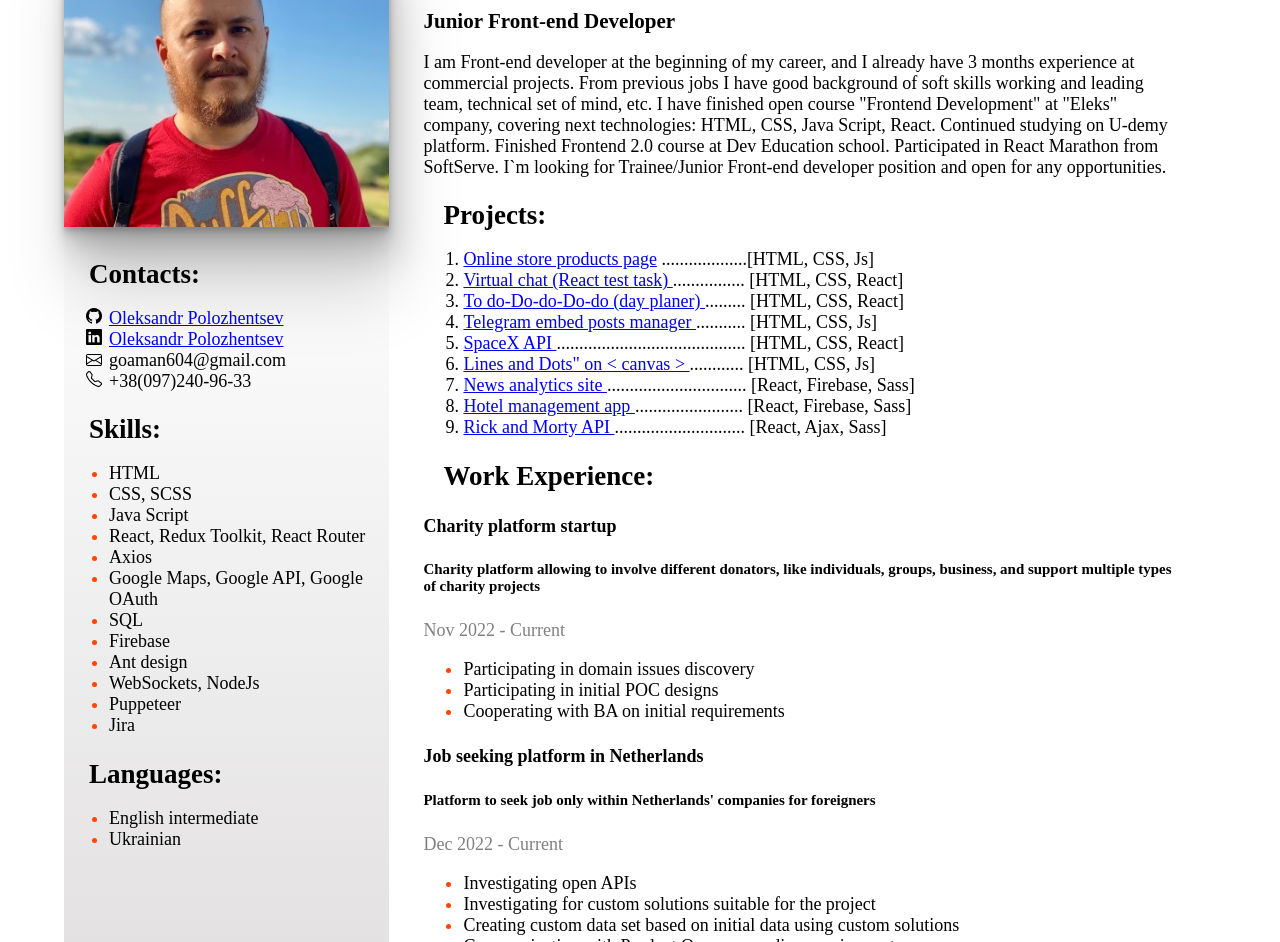
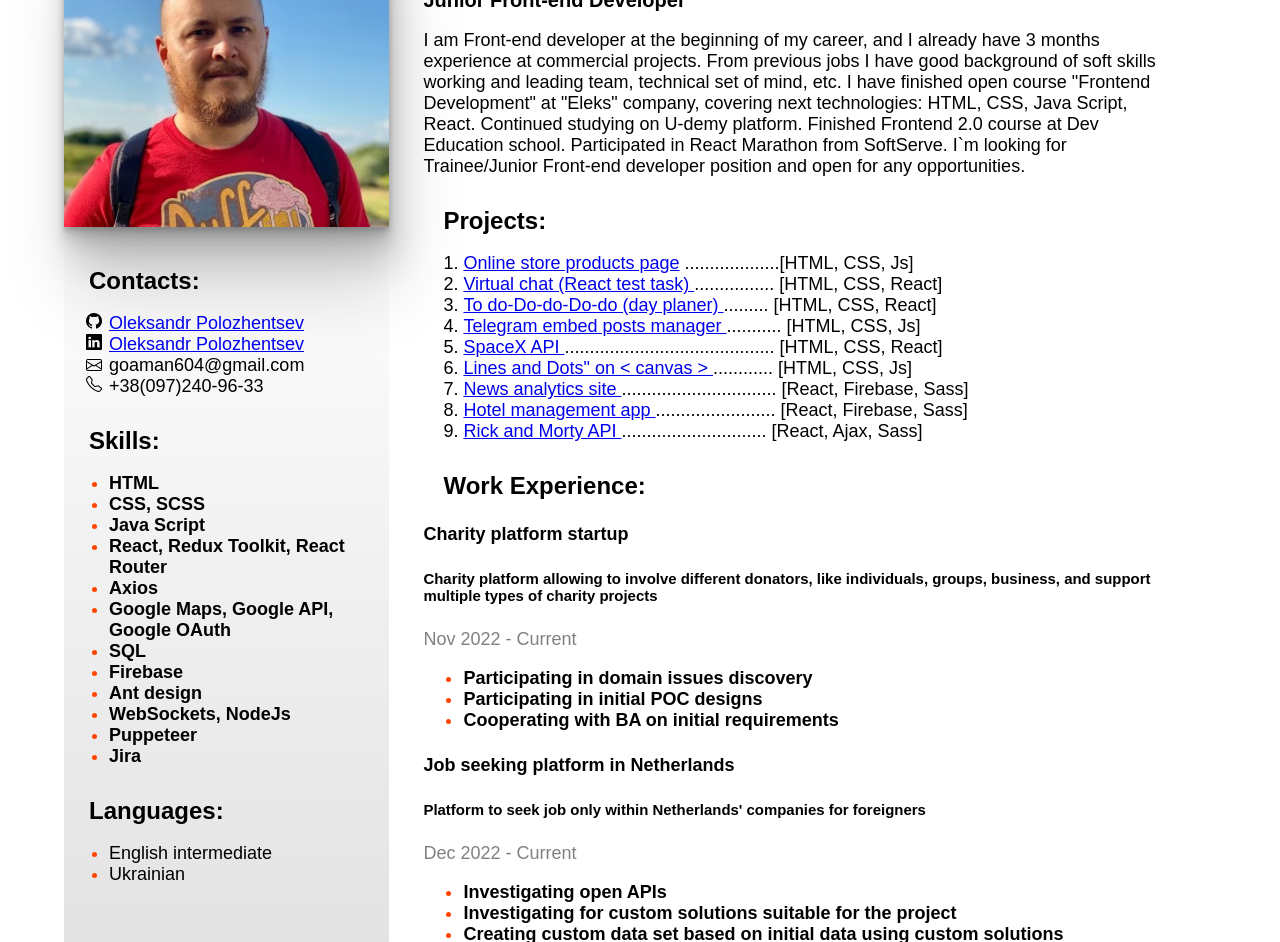
Before and after one commit to Alexman604/CV_public, a plain HTML site: page index.html in a window 1280 px wide. Shown: the part 124-1066 px from the top of the page. Drawn offline with Linux system fonts and the light colour scheme.

Commit message:
styles fixed

```diff
--- a/index.html
+++ b/index.html
@@ -22,7 +22,7 @@
             <li style="list-style-image: url(./img/phone.png)"><span>+38(097)240-96-33</span></li>
           </ul>
           <h2>Skills:</h2>
-          <ul>
+          <ul class="skills">
             <li><span>HTML</span></li>
             <li><span>CSS, SCSS</span></li>
             <li><span>Java Script</span></li>
@@ -69,11 +69,11 @@
         </div>
 
         <div>
-          <h2>Work Experience:</h2>
+          <h2 >Work Experience:</h2>
           <h4>Charity platform startup</h4>
           <h5>Charity platform allowing to involve different donators, like individuals, groups, business, and support multiple types of charity projects</h5>
           <p style="color: grey">Nov 2022 - Current</p>
-          <ul>
+          <ul class="project">
             <li><span>Participating in domain issues discovery</span></li>
             <li><span>Participating in initial POC designs</span></li>
             <li><span>Cooperating with BA on initial requirements</span></li>
@@ -82,13 +82,13 @@
           <h4>Job seeking platform in Netherlands</h4>
           <h5>Platform to seek job only within Netherlands' companies for foreigners</h5>
           <p style="color: grey">Dec 2022 - Current</p>
-          <ul>
+          <ul class="project">
             <li><span>Investigating open APIs </span></li>
             <li><span>Investigating for custom solutions suitable for the project</span></li>
             <li><span>Creating custom data set based on initial data using custom solutions</span></li>
             <li><span>Communicating with Product Owner regarding requirements </span></li>
           </ul>
-          <div>
+          <div class="education">
             <h2>Education:</h2>
             <h4>React Marathon at SoftServe academy</h4>
             <p style="color: grey">Feb 2023 - Mar 2023</p>
--- a/styles.css
+++ b/styles.css
@@ -1,4 +1,5 @@
 .container {
+  font-family: Arial, sans-serif;
   display: flex;
   margin: 0 auto;
   max-width: 90vw;
@@ -7,10 +8,16 @@
 
 h2 {
   margin-left: 20px;
+    font-size: 24px;
+  margin-top: 30px;
+  margin-bottom: 10px;
 }
 
-h4, h2, h3, p {
-      margin-block-end: 0;
+h4,
+h2,
+h3,
+p {
+  margin-block-end: 0;
 }
 span {
   color: black;
@@ -20,7 +27,6 @@ span {
   width: 30%;
   min-height: 100%;
   background: linear-gradient(0deg, #d1cece 0%, #ffffff 80%);
-
 }
 
 .contacts_and_skills {
@@ -67,3 +73,36 @@ li {
     width: 100%;
   }
 }
+
+
+h1 {
+  font-size: 28px;
+  margin-bottom: 10px;
+}
+
+h3 {
+  font-size: 20px;
+  margin-top: 20px;
+  margin-bottom: 10px;
+}
+.contacts_and_skills {
+  margin-bottom: 10px;
+}
+.skills span {
+  font-weight: bold;
+}
+.project {
+  margin-bottom: 10px;
+}
+.project span {
+  font-weight: bold;
+}
+.job {
+  margin-bottom: 10px;
+}
+.job span {
+  font-weight: bold;
+}
+.education {
+  margin-bottom: 10px;
+}
```
